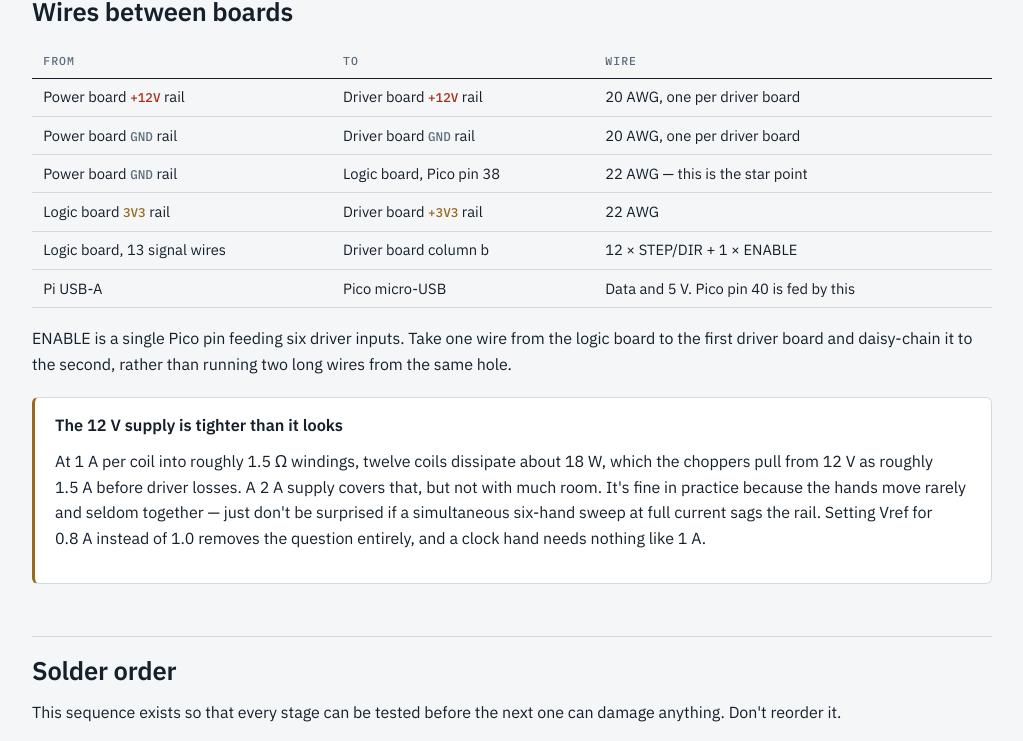
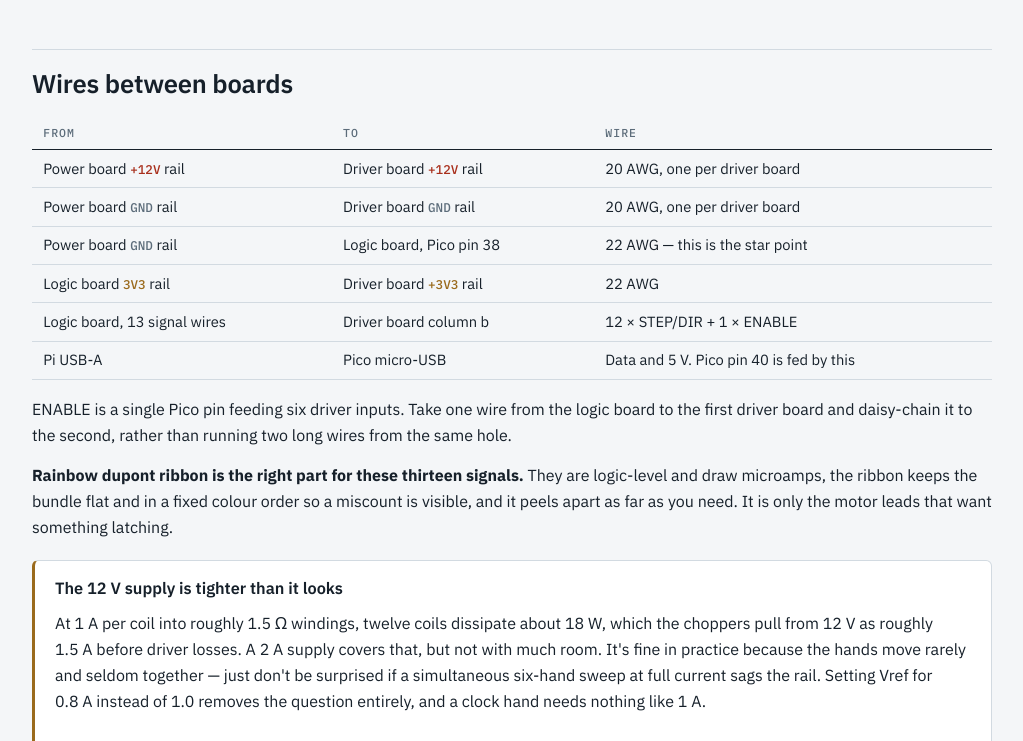
Before and after one commit to Austin-Hunter1/HunterClock, a plain HTML site: page docs/build-board.html in a window 1280 px wide. Shown: the part 8644-9385 px from the top of the page, without its empty margins (128-1151 px from the left). Drawn offline with Linux system fonts and the light colour scheme.

Commit message:
Point the dupont ribbon at the job it suits
Austin has rainbow dupont ribbon and asked whether it can do the
motor leads. It cannot, for the reasons already in the table, but it
is exactly right for the thirteen STEP/DIR/ENABLE signals between the
boards: logic level, microamps, and a fixed colour order that makes a
miscount visible.

Saying only "not dupont" left the ribbon looking like the wrong
purchase when it is the right one for a different part of the build.

Co-Authored-By: Claude Opus 5 <noreply@anthropic.com>
Claude-Session: https://claude.ai/code/session_01JvvEXSd8Xn8tCPeiWQdjqn

```diff
--- a/docs/build-board.html
+++ b/docs/build-board.html
@@ -589,7 +589,7 @@ out again when a hand needs servicing. Two options are worth having; a third is
       <td>Dupont</td>
       <td>Yes</td>
       <td class="n">1 A, optimistically</td>
-      <td><strong>No.</strong> No latch, no polarity, and a friction fit that works loose</td>
+      <td><strong>Not here.</strong> No latch, no polarity, a friction fit that works loose — and it is the right part for the signal ribbon, so keep it for that</td>
     </tr>
   </tbody>
 </table>
@@ -657,6 +657,11 @@ connector on them, buy the mating half rather than cutting it off.</p>
 <p>ENABLE is a single Pico pin feeding six driver inputs. Take one wire from the logic board to
 the first driver board and daisy-chain it to the second, rather than running two long wires from
 the same hole.</p>
+
+<p><strong>Rainbow dupont ribbon is the right part for these thirteen signals.</strong> They are
+logic-level and draw microamps, the ribbon keeps the bundle flat and in a fixed colour order so a
+miscount is visible, and it peels apart as far as you need. It is only the motor leads that want
+something latching.</p>
 
 <div class="card note">
   <h3>The 12 V supply is tighter than it looks</h3>
```
